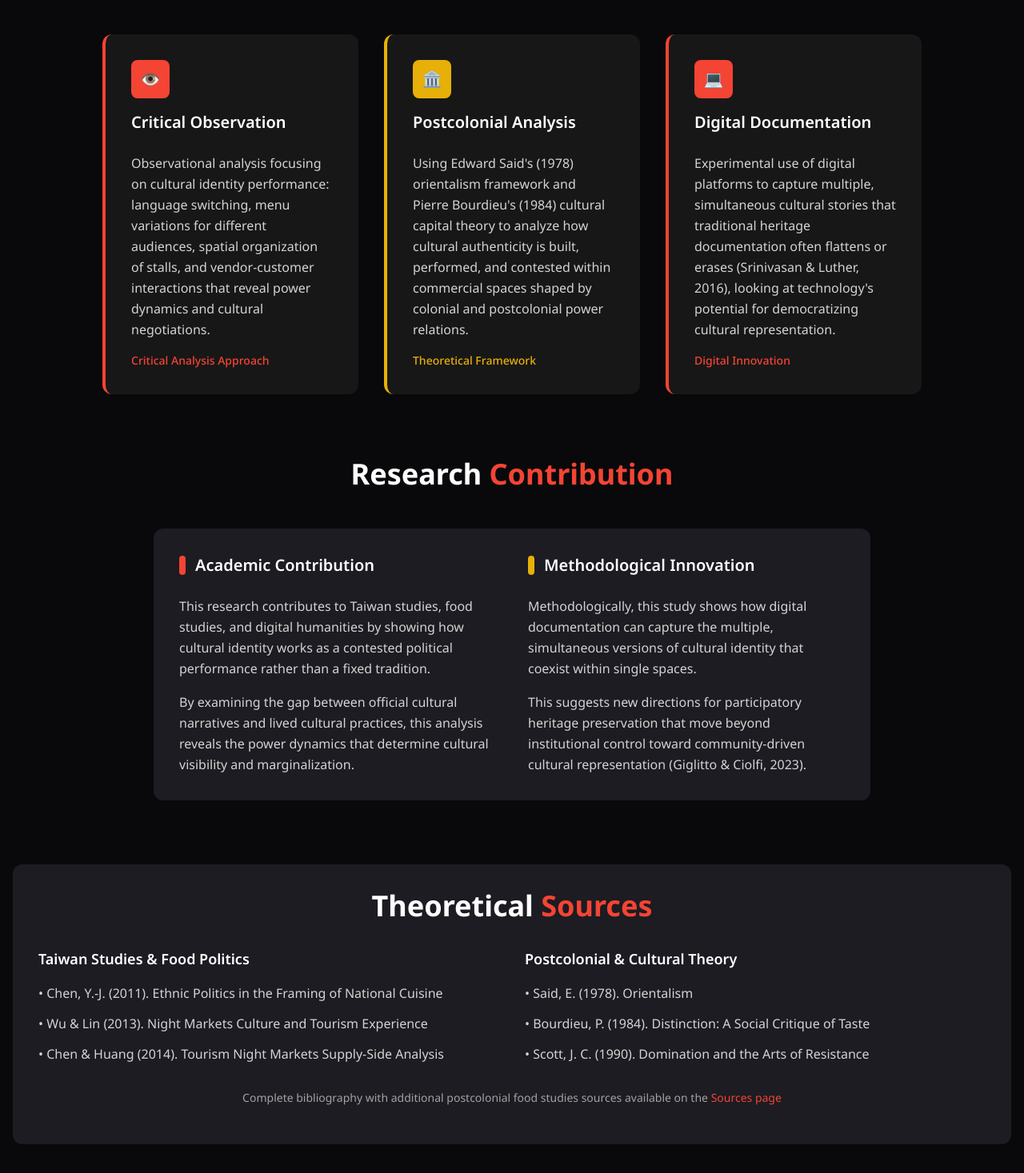
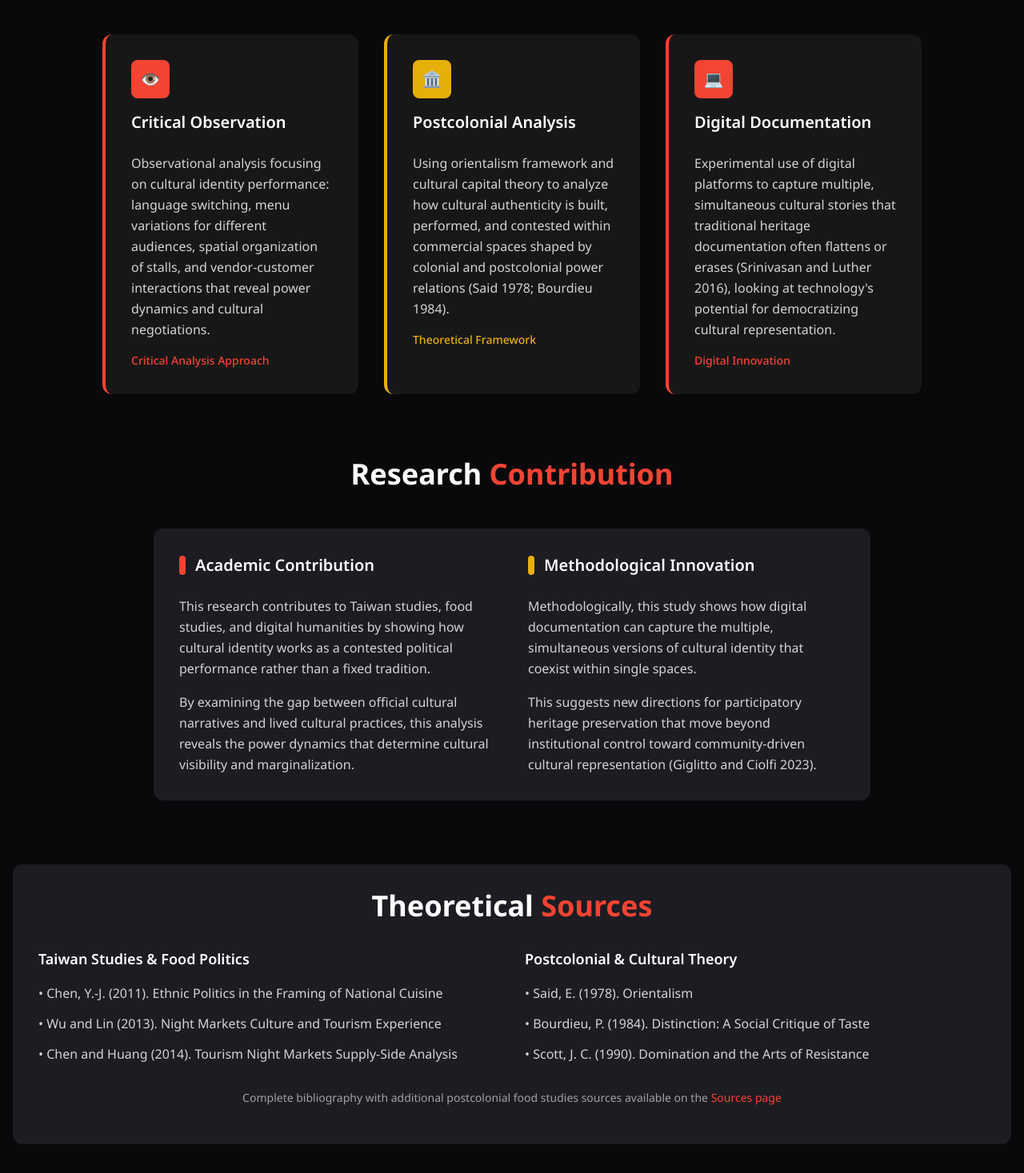
Before and after one commit to adequatej/mapping-flavor, a Next.js app: page /about in a window 1280 px wide. Shown: the part 3362-4829 px from the top of the page at 80% size. Built offline with nearby package versions, Linux system fonts and the light colour scheme.

Commit message:
update citation format to Chicago author-date in main pages

```diff
--- a/src/app/about/page.tsx
+++ b/src/app/about/page.tsx
@@ -96,9 +96,9 @@ export default function About() {
                   ) : (
                     <p className='text-lg text-neutral-300 leading-relaxed'>
                       Taiwan's night markets are officially promoted as
-                      democratic cultural spaces and community hubs (Su, 2023)
+                      democratic cultural spaces and community hubs (Su 2023)
                       where traditional food practices exist alongside modern
-                      business pressures (Wu & Lin, 2013). But this view hides
+                      business pressures (Wu and Lin 2013). But this view hides
                       the complex power dynamics that decide which versions of
                       "Taiwanese identity" get noticed, celebrated, or pushed
                       aside in these spaces. Walking through Shilin Night
@@ -289,7 +289,7 @@ export default function About() {
                 <div className='space-y-4'>
                   <p className='text-neutral-300 leading-relaxed'>
                     This investigation builds on Yu-Jen Chen's analysis of
-                    ethnic politics in Taiwan's national cuisine (Chen, 2011),
+                    ethnic politics in Taiwan's national cuisine (Chen 2011),
                     which shows how state institutions choose to promote certain
                     foods as "authentically Taiwanese" while pushing aside
                     others.
@@ -497,11 +497,10 @@ export default function About() {
                   </h3>
                 </div>
                 <p className='text-neutral-300 leading-relaxed mb-4'>
-                  Using Edward Said's (1978) orientalism framework and Pierre
-                  Bourdieu's (1984) cultural capital theory to analyze how
-                  cultural authenticity is built, performed, and contested
-                  within commercial spaces shaped by colonial and postcolonial
-                  power relations.
+                  Using orientalism framework and cultural capital theory to
+                  analyze how cultural authenticity is built, performed, and
+                  contested within commercial spaces shaped by colonial and
+                  postcolonial power relations (Said 1978; Bourdieu 1984).
                 </p>
                 <div className='text-sm text-accent font-medium'>
                   Theoretical Framework
@@ -521,7 +520,7 @@ export default function About() {
                 <p className='text-neutral-300 leading-relaxed mb-4'>
                   Experimental use of digital platforms to capture multiple,
                   simultaneous cultural stories that traditional heritage
-                  documentation often flattens or erases (Srinivasan & Luther,
+                  documentation often flattens or erases (Srinivasan and Luther
                   2016), looking at technology's potential for democratizing
                   cultural representation.
                 </p>
@@ -580,8 +579,8 @@ export default function About() {
                     <p className='text-neutral-300 leading-relaxed'>
                       This suggests new directions for participatory heritage
                       preservation that move beyond institutional control toward
-                      community-driven cultural representation (Giglitto &
-                      Ciolfi, 2023).
+                      community-driven cultural representation (Giglitto and
+                      Ciolfi 2023).
                     </p>
                   </div>
                 </div>
@@ -606,11 +605,11 @@ export default function About() {
                   National Cuisine
                 </li>
                 <li className='leading-relaxed'>
-                  • Wu & Lin (2013). Night Markets Culture and Tourism
+                  • Wu and Lin (2013). Night Markets Culture and Tourism
                   Experience
                 </li>
                 <li className='leading-relaxed'>
-                  • Chen & Huang (2014). Tourism Night Markets Supply-Side
+                  • Chen and Huang (2014). Tourism Night Markets Supply-Side
                   Analysis
                 </li>
               </ul>
--- a/src/app/explorer/page.tsx
+++ b/src/app/explorer/page.tsx
@@ -40,14 +40,14 @@ const researchPanels: ResearchPanel[] = [
     title: 'Observational Methodology',
     category: 'methodology',
     content:
-      'Following Wu & Lin (2013) and Chen & Huang (2014), I analyze vendor behaviors and cultural performances from a supply-side perspective.',
+      'I analyze vendor behaviors and cultural performances from a supply-side perspective (Wu and Lin 2013; Chen and Huang 2014).',
   },
   {
     id: 'digital-heritage',
     title: 'Digital Heritage Preservation',
     category: 'methodology',
     content:
-      'Using Barbash et al. (2024) framework for participatory digital documentation to preserve underrepresented cultural practices.',
+      'Using participatory digital documentation framework to preserve underrepresented cultural practices (Barbash et al. 2024).',
   },
   {
     id: 'cultural-identity',
@@ -61,21 +61,21 @@ const researchPanels: ResearchPanel[] = [
     title: 'Democratic Cultural Spaces',
     category: 'theory',
     content:
-      'Following Wu & Lin (2013), night markets function as democratic spaces that challenge class-based cultural exclusions.',
+      'Night markets function as democratic spaces that challenge class-based cultural exclusions (Wu and Lin 2013).',
   },
   {
     id: 'theoretical-framework',
     title: 'Theoretical Framework',
     category: 'theory',
     content:
-      "Applying Giaccardi's participatory heritage model to understand how night markets balance commercial appeal with cultural authenticity.",
+      'Applying participatory heritage model to understand how night markets balance commercial appeal with cultural authenticity (Giaccardi 2012).',
   },
   {
     id: 'sources',
     title: 'Key Sources',
     category: 'sources',
     content:
-      'Chen & Huang (2014), Wu & Lin (2013), Barbash et al. (2024), and Giaccardi (2012) provide the theoretical foundation for this research.',
+      'My theoretical foundation draws from research on night market vendor behavior, digital heritage preservation, and cultural participation.',
   },
 ]
 
```
